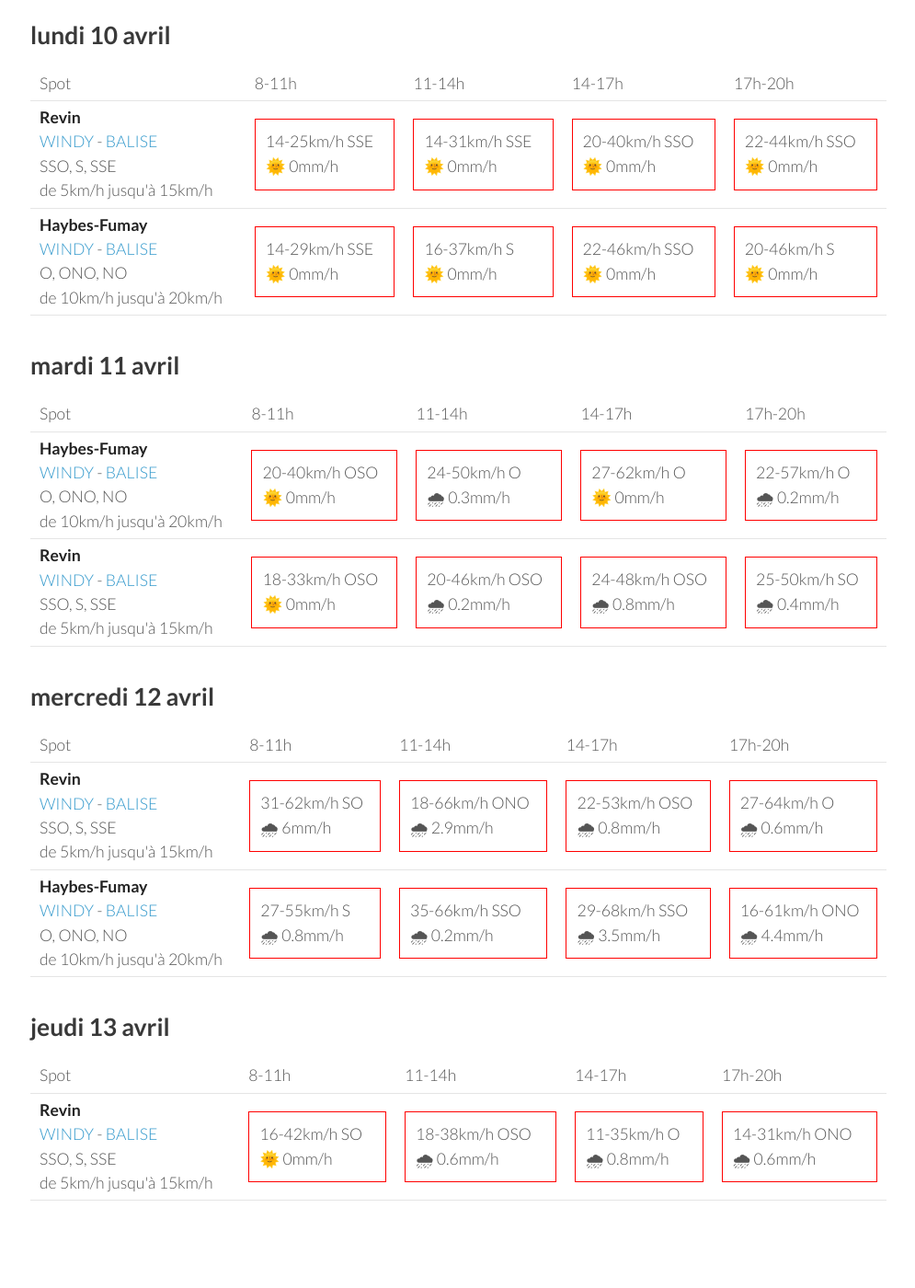
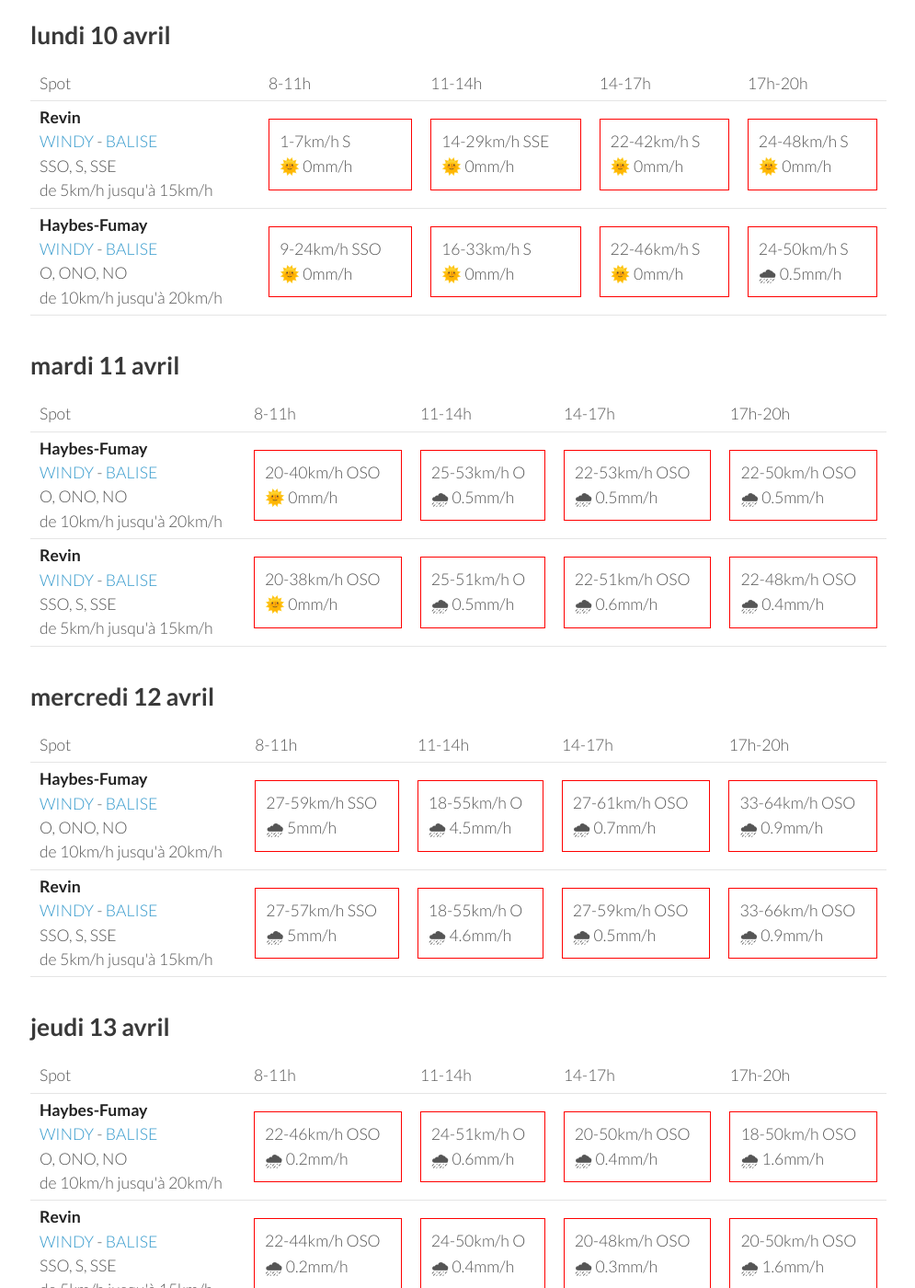
Before and after one commit to parapente-dans-le-nord/parapente-dans-le-nord.github.io, a Jekyll site: the page built from ardennes.markdown, in a window 1280 px wide and 1400 px high, scrolled down 976 px. Shown: the whole window at 92% size, without its empty margins (25-1020 px from the left). Built offline with Jekyll 4.4.1, drawn with Linux system fonts in a browser that asks for light colours; some of the changed text lies outside the part shown.

Commit message:
update index.markdown

```diff
--- a/ardennes.markdown
+++ b/ardennes.markdown
@@ -7,7 +7,7 @@ title:  "Tous les spots"
 {: .links}
 
 # Prevision Windy, modèle Arome
-page mise à jour le samedi 08 avril 13:10
+page mise à jour le samedi 08 avril 22:10
 
 ## samedi 08 avril
 
@@ -22,23 +22,21 @@ page mise à jour le samedi 08 avril 13:10
       <td>17h-20h</td>
     </tr>
 <tr>
-        <td><strong>Haybes-Fumay</strong><br><a href="https://windy.com/49.998/4.715?49.913,4.738,10">WINDY</a> - <span class=""><a href="http://www.balisemeteo.com/balise.php?idBalise=104">BALISE</a> </span><br> <span class="vent-favorable">O, ONO, NO</span><br><span class="force-vent">de 10km/h jusqu'à 20km/h</span> </td>
+        <td><strong>Revin</strong><br><a href="https://windy.com/49.948/4.625?49.543,4.625,8">WINDY</a> - <span class=""><a href="http://www.balisemeteo.com/balise.php?idBalise=5019">BALISE</a> </span><br> <span class="vent-favorable">SSO, S, SSE</span><br><span class="force-vent">de 5km/h jusqu'à 15km/h</span> </td>
 
-            <td><div class="not-flyable"><p>1-3km/h N</p><p>🌞 0mm/h</p></div></td>
-            <td><div class="not-flyable"><p>5-16km/h NNE</p><p>🌞 0mm/h</p></div></td>
-            <td><div class="not-flyable"><p>7-20km/h N</p><p>🌞 0mm/h</p></div></td>
-            <td><div class="not-flyable"><p>7-27km/h N</p><p>🌞 0mm/h</p></div></td>
-
+            <td><div class="not-flyable"><p>0-0km/h NA</p><p>🌧️ 0mm/h</p></div></td>
+            <td><div class="not-flyable"><p>0-0km/h NA</p><p>🌧️ 0mm/h</p></div></td>
+            <td><div class="not-flyable"><p>0-0km/h NA</p><p>🌧️ 0mm/h</p></div></td>
+            <td><div class="not-flyable"><p>9-25km/h NE</p><p>🌞 0mm/h</p></div></td>
 
     </tr>
 <tr>
-        <td><strong>Revin</strong><br><a href="https://windy.com/49.948/4.625?49.543,4.625,8">WINDY</a> - <span class=""><a href="http://www.balisemeteo.com/balise.php?idBalise=5019">BALISE</a> </span><br> <span class="vent-favorable">SSO, S, SSE</span><br><span class="force-vent">de 5km/h jusqu'à 15km/h</span> </td>
+        <td><strong>Haybes-Fumay</strong><br><a href="https://windy.com/49.998/4.715?49.913,4.738,10">WINDY</a> - <span class=""><a href="http://www.balisemeteo.com/balise.php?idBalise=104">BALISE</a> </span><br> <span class="vent-favorable">O, ONO, NO</span><br><span class="force-vent">de 10km/h jusqu'à 20km/h</span> </td>
 
-            <td><div class="not-flyable"><p>1-5km/h NNE</p><p>🌞 0mm/h</p></div></td>
-            <td><div class="not-flyable"><p>7-22km/h NE</p><p>🌞 0mm/h</p></div></td>
-            <td><div class="not-flyable"><p>7-22km/h NE</p><p>🌞 0mm/h</p></div></td>
-            <td><div class="not-flyable"><p>7-29km/h NE</p><p>🌞 0mm/h</p></div></td>
-
+            <td><div class="not-flyable"><p>0-0km/h NA</p><p>🌧️ 0mm/h</p></div></td>
+            <td><div class="not-flyable"><p>0-0km/h NA</p><p>🌧️ 0mm/h</p></div></td>
+            <td><div class="not-flyable"><p>0-0km/h NA</p><p>🌧️ 0mm/h</p></div></td>
+            <td><div class="not-flyable"><p>9-24km/h N</p><p>🌞 0mm/h</p></div></td>
 
     </tr>
 
@@ -61,8 +59,8 @@ page mise à jour le samedi 08 avril 13:10
         <td><strong>Haybes-Fumay</strong><br><a href="https://windy.com/49.998/4.715?49.913,4.738,10">WINDY</a> - <span class=""><a href="http://www.balisemeteo.com/balise.php?idBalise=104">BALISE</a> </span><br> <span class="vent-favorable">O, ONO, NO</span><br><span class="force-vent">de 10km/h jusqu'à 20km/h</span> </td>
 
             <td><div class="not-flyable"><p>1-1km/h N</p><p>🌞 0mm/h</p></div></td>
-            <td><div class="not-flyable"><p>1-9km/h OSO</p><p>🌞 0mm/h</p></div></td>
-            <td><div class="not-flyable"><p>1-12km/h ONO</p><p>🌞 0mm/h</p></div></td>
+            <td><div class="not-flyable"><p>1-7km/h O</p><p>🌞 0mm/h</p></div></td>
+            <td><div class="not-flyable"><p>1-11km/h ONO</p><p>🌞 0mm/h</p></div></td>
             <td><div class="not-flyable"><p>5-14km/h SO</p><p>🌞 0mm/h</p></div></td>
 
 
@@ -70,10 +68,10 @@ page mise à jour le samedi 08 avril 13:10
 <tr>
         <td><strong>Revin</strong><br><a href="https://windy.com/49.948/4.625?49.543,4.625,8">WINDY</a> - <span class=""><a href="http://www.balisemeteo.com/balise.php?idBalise=5019">BALISE</a> </span><br> <span class="vent-favorable">SSO, S, SSE</span><br><span class="force-vent">de 5km/h jusqu'à 15km/h</span> </td>
 
-            <td><div class="not-flyable"><p>3-7km/h OSO</p><p>🌞 0mm/h</p></div></td>
+            <td><div class="not-flyable"><p>3-5km/h OSO</p><p>🌞 0mm/h</p></div></td>
             <td><div class="not-flyable"><p>5-16km/h SE</p><p>🌞 0mm/h</p></div></td>
+            <td><div class="not-flyable"><p>5-18km/h SSE</p><p>🌞 0mm/h</p></div></td>
             <td><div class="not-flyable"><p>5-18km/h S</p><p>🌞 0mm/h</p></div></td>
-            <td><div class="not-flyable"><p>5-18km/h SSE</p><p>🌞 0mm/h</p></div></td>
 
 
     </tr>
@@ -96,20 +94,20 @@ page mise à jour le samedi 08 avril 13:10
 <tr>
         <td><strong>Revin</strong><br><a href="https://windy.com/49.948/4.625?49.543,4.625,8">WINDY</a> - <span class=""><a href="http://www.balisemeteo.com/balise.php?idBalise=5019">BALISE</a> </span><br> <span class="vent-favorable">SSO, S, SSE</span><br><span class="force-vent">de 5km/h jusqu'à 15km/h</span> </td>
 
-            <td><div class="not-flyable"><p>14-25km/h SSE</p><p>🌞 0mm/h</p></div></td>
-            <td><div class="not-flyable"><p>14-31km/h SSE</p><p>🌞 0mm/h</p></div></td>
-            <td><div class="not-flyable"><p>20-40km/h SSO</p><p>🌞 0mm/h</p></div></td>
-            <td><div class="not-flyable"><p>22-44km/h SSO</p><p>🌞 0mm/h</p></div></td>
+            <td><div class="not-flyable"><p>1-7km/h S</p><p>🌞 0mm/h</p></div></td>
+            <td><div class="not-flyable"><p>14-29km/h SSE</p><p>🌞 0mm/h</p></div></td>
+            <td><div class="not-flyable"><p>22-42km/h S</p><p>🌞 0mm/h</p></div></td>
+            <td><div class="not-flyable"><p>24-48km/h S</p><p>🌞 0mm/h</p></div></td>
 
 
     </tr>
 <tr>
         <td><strong>Haybes-Fumay</strong><br><a href="https://windy.com/49.998/4.715?49.913,4.738,10">WINDY</a> - <span class=""><a href="http://www.balisemeteo.com/balise.php?idBalise=104">BALISE</a> </span><br> <span class="vent-favorable">O, ONO, NO</span><br><span class="force-vent">de 10km/h jusqu'à 20km/h</span> </td>
 
-            <td><div class="not-flyable"><p>14-29km/h SSE</p><p>🌞 0mm/h</p></div></td>
-            <td><div class="not-flyable"><p>16-37km/h S</p><p>🌞 0mm/h</p></div></td>
-            <td><div class="not-flyable"><p>22-46km/h SSO</p><p>🌞 0mm/h</p></div></td>
-            <td><div class="not-flyable"><p>20-46km/h S</p><p>🌞 0mm/h</p></div></td>
+            <td><div class="not-flyable"><p>9-24km/h SSO</p><p>🌞 0mm/h</p></div></td>
+            <td><div class="not-flyable"><p>16-33km/h S</p><p>🌞 0mm/h</p></div></td>
+            <td><div class="not-flyable"><p>22-46km/h S</p><p>🌞 0mm/h</p></div></td>
+            <td><div class="not-flyable"><p>24-50km/h S</p><p>🌧 0.5mm/h</p></div></td>
 
 
     </tr>
@@ -133,19 +131,19 @@ page mise à jour le samedi 08 avril 13:10
         <td><strong>Haybes-Fumay</strong><br><a href="https://windy.com/49.998/4.715?49.913,4.738,10">WINDY</a> - <span class=""><a href="http://www.balisemeteo.com/balise.php?idBalise=104">BALISE</a> </span><br> <span class="vent-favorable">O, ONO, NO</span><br><span class="force-vent">de 10km/h jusqu'à 20km/h</span> </td>
 
             <td><div class="not-flyable"><p>20-40km/h OSO</p><p>🌞 0mm/h</p></div></td>
-            <td><div class="not-flyable"><p>24-50km/h O</p><p>🌧 0.3mm/h</p></div></td>
-            <td><div class="not-flyable"><p>27-62km/h O</p><p>🌞 0mm/h</p></div></td>
-            <td><div class="not-flyable"><p>22-57km/h O</p><p>🌧 0.2mm/h</p></div></td>
+            <td><div class="not-flyable"><p>25-53km/h O</p><p>🌧 0.5mm/h</p></div></td>
+            <td><div class="not-flyable"><p>22-53km/h OSO</p><p>🌧 0.5mm/h</p></div></td>
+            <td><div class="not-flyable"><p>22-50km/h OSO</p><p>🌧 0.5mm/h</p></div></td>
 
 
     </tr>
 <tr>
         <td><strong>Revin</strong><br><a href="https://windy.com/49.948/4.625?49.543,4.625,8">WINDY</a> - <span class=""><a href="http://www.balisemeteo.com/balise.php?idBalise=5019">BALISE</a> </span><br> <span class="vent-favorable">SSO, S, SSE</span><br><span class="force-vent">de 5km/h jusqu'à 15km/h</span> </td>
 
-            <td><div class="not-flyable"><p>18-33km/h OSO</p><p>🌞 0mm/h</p></div></td>
-            <td><div class="not-flyable"><p>20-46km/h OSO</p><p>🌧 0.2mm/h</p></div></td>
-            <td><div class="not-flyable"><p>24-48km/h OSO</p><p>🌧 0.8mm/h</p></div></td>
-            <td><div class="not-flyable"><p>25-50km/h SO</p><p>🌧 0.4mm/h</p></div></td>
+            <td><div class="not-flyable"><p>20-38km/h OSO</p><p>🌞 0mm/h</p></div></td>
+            <td><div class="not-flyable"><p>25-51km/h O</p><p>🌧 0.5mm/h</p></div></td>
+            <td><div class="not-flyable"><p>22-51km/h OSO</p><p>🌧 0.6mm/h</p></div></td>
+            <td><div class="not-flyable"><p>22-48km/h OSO</p><p>🌧 0.4mm/h</p></div></td>
 
 
     </tr>
@@ -166,22 +164,22 @@ page mise à jour le samedi 08 avril 13:10
       <td>17h-20h</td>
     </tr>
 <tr>
-        <td><strong>Revin</strong><br><a href="https://windy.com/49.948/4.625?49.543,4.625,8">WINDY</a> - <span class=""><a href="http://www.balisemeteo.com/balise.php?idBalise=5019">BALISE</a> </span><br> <span class="vent-favorable">SSO, S, SSE</span><br><span class="force-vent">de 5km/h jusqu'à 15km/h</span> </td>
+        <td><strong>Haybes-Fumay</strong><br><a href="https://windy.com/49.998/4.715?49.913,4.738,10">WINDY</a> - <span class=""><a href="http://www.balisemeteo.com/balise.php?idBalise=104">BALISE</a> </span><br> <span class="vent-favorable">O, ONO, NO</span><br><span class="force-vent">de 10km/h jusqu'à 20km/h</span> </td>
 
-            <td><div class="not-flyable"><p>31-62km/h SO</p><p>🌧 6mm/h</p></div></td>
-            <td><div class="not-flyable"><p>18-66km/h ONO</p><p>🌧 2.9mm/h</p></div></td>
-            <td><div class="not-flyable"><p>22-53km/h OSO</p><p>🌧 0.8mm/h</p></div></td>
-            <td><div class="not-flyable"><p>27-64km/h O</p><p>🌧 0.6mm/h</p></div></td>
+            <td><div class="not-flyable"><p>27-59km/h SSO</p><p>🌧 5mm/h</p></div></td>
+            <td><div class="not-flyable"><p>18-55km/h O</p><p>🌧 4.5mm/h</p></div></td>
+            <td><div class="not-flyable"><p>27-61km/h OSO</p><p>🌧 0.7mm/h</p></div></td>
+            <td><div class="not-flyable"><p>33-64km/h OSO</p><p>🌧 0.9mm/h</p></div></td>
 
 
     </tr>
 <tr>
-        <td><strong>Haybes-Fumay</strong><br><a href="https://windy.com/49.998/4.715?49.913,4.738,10">WINDY</a> - <span class=""><a href="http://www.balisemeteo.com/balise.php?idBalise=104">BALISE</a> </span><br> <span class="vent-favorable">O, ONO, NO</span><br><span class="force-vent">de 10km/h jusqu'à 20km/h</span> </td>
+        <td><strong>Revin</strong><br><a href="https://windy.com/49.948/4.625?49.543,4.625,8">WINDY</a> - <span class=""><a href="http://www.balisemeteo.com/balise.php?idBalise=5019">BALISE</a> </span><br> <span class="vent-favorable">SSO, S, SSE</span><br><span class="force-vent">de 5km/h jusqu'à 15km/h</span> </td>
 
-            <td><div class="not-flyable"><p>27-55km/h S</p><p>🌧 0.8mm/h</p></div></td>
-            <td><div class="not-flyable"><p>35-66km/h SSO</p><p>🌧 0.2mm/h</p></div></td>
-            <td><div class="not-flyable"><p>29-68km/h SSO</p><p>🌧 3.5mm/h</p></div></td>
-            <td><div class="not-flyable"><p>16-61km/h ONO</p><p>🌧 4.4mm/h</p></div></td>
+            <td><div class="not-flyable"><p>27-57km/h SSO</p><p>🌧 5mm/h</p></div></td>
+            <td><div class="not-flyable"><p>18-55km/h O</p><p>🌧 4.6mm/h</p></div></td>
+            <td><div class="not-flyable"><p>27-59km/h OSO</p><p>🌧 0.5mm/h</p></div></td>
+            <td><div class="not-flyable"><p>33-66km/h OSO</p><p>🌧 0.9mm/h</p></div></td>
 
 
     </tr>
@@ -202,12 +200,22 @@ page mise à jour le samedi 08 avril 13:10
       <td>17h-20h</td>
     </tr>
 <tr>
+        <td><strong>Haybes-Fumay</strong><br><a href="https://windy.com/49.998/4.715?49.913,4.738,10">WINDY</a> - <span class=""><a href="http://www.balisemeteo.com/balise.php?idBalise=104">BALISE</a> </span><br> <span class="vent-favorable">O, ONO, NO</span><br><span class="force-vent">de 10km/h jusqu'à 20km/h</span> </td>
+
+            <td><div class="not-flyable"><p>22-46km/h OSO</p><p>🌧 0.2mm/h</p></div></td>
+            <td><div class="not-flyable"><p>24-51km/h O</p><p>🌧 0.6mm/h</p></div></td>
+            <td><div class="not-flyable"><p>20-50km/h OSO</p><p>🌧 0.4mm/h</p></div></td>
+            <td><div class="not-flyable"><p>18-50km/h OSO</p><p>🌧 1.6mm/h</p></div></td>
+
+
+    </tr>
+<tr>
         <td><strong>Revin</strong><br><a href="https://windy.com/49.948/4.625?49.543,4.625,8">WINDY</a> - <span class=""><a href="http://www.balisemeteo.com/balise.php?idBalise=5019">BALISE</a> </span><br> <span class="vent-favorable">SSO, S, SSE</span><br><span class="force-vent">de 5km/h jusqu'à 15km/h</span> </td>
 
-            <td><div class="not-flyable"><p>16-42km/h SO</p><p>🌞 0mm/h</p></div></td>
-            <td><div class="not-flyable"><p>18-38km/h OSO</p><p>🌧 0.6mm/h</p></div></td>
-            <td><div class="not-flyable"><p>11-35km/h O</p><p>🌧 0.8mm/h</p></div></td>
-            <td><div class="not-flyable"><p>14-31km/h ONO</p><p>🌧 0.6mm/h</p></div></td>
+            <td><div class="not-flyable"><p>22-44km/h OSO</p><p>🌧 0.2mm/h</p></div></td>
+            <td><div class="not-flyable"><p>24-50km/h O</p><p>🌧 0.4mm/h</p></div></td>
+            <td><div class="not-flyable"><p>20-48km/h OSO</p><p>🌧 0.3mm/h</p></div></td>
+            <td><div class="not-flyable"><p>20-50km/h OSO</p><p>🌧 1.6mm/h</p></div></td>
 
 
     </tr>
```
